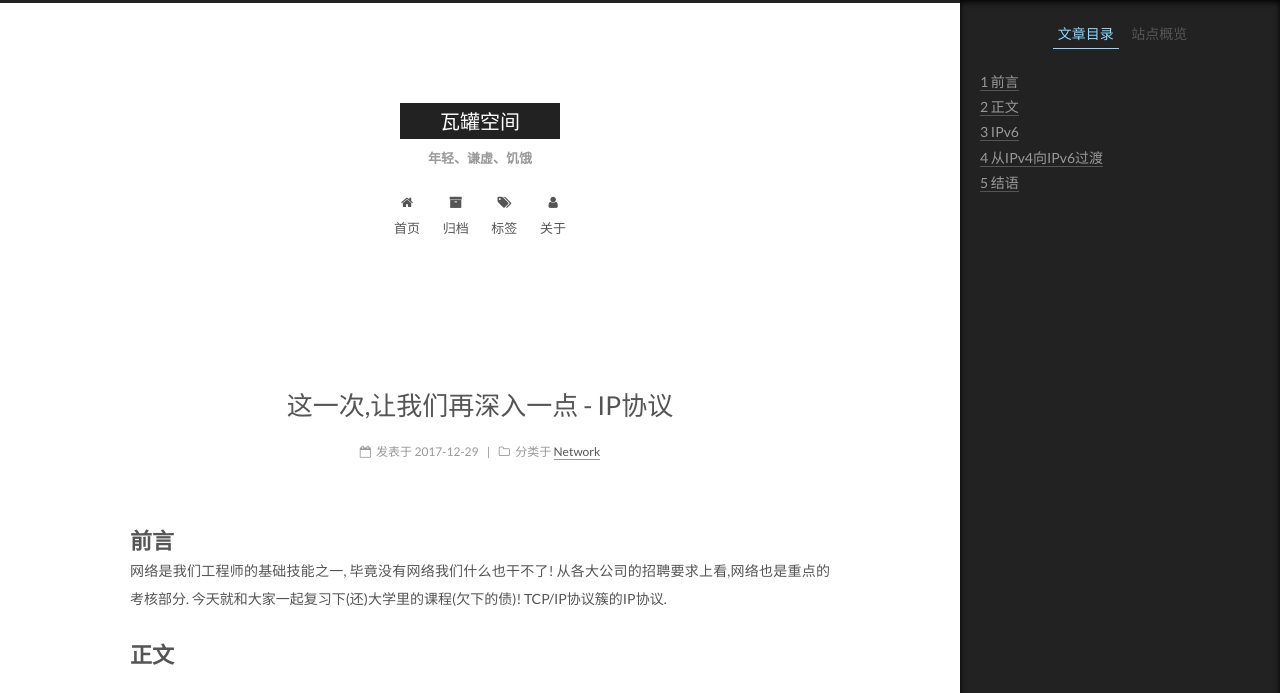
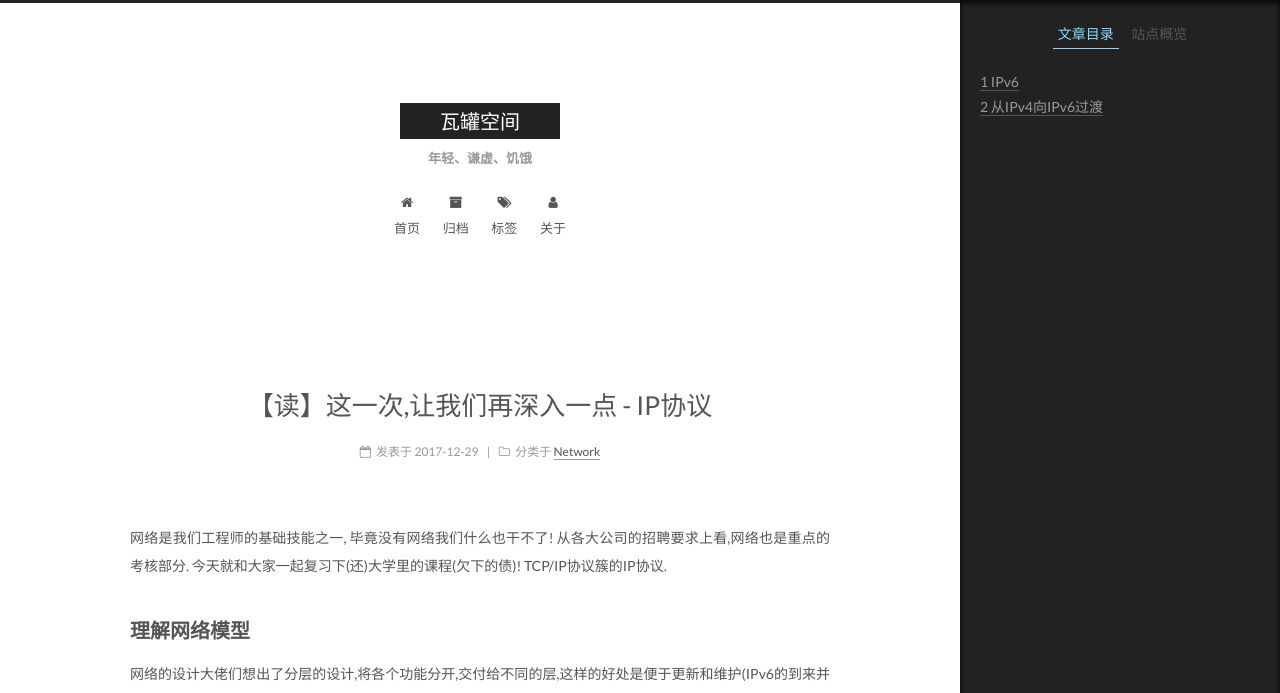
Before and after one commit to niwaguan/niwaguan.github.io, a Jekyll site: the page built from _posts/2017-12-29-ip.md, in a window 1280 px wide and 1400 px high. Shown: the top 693 px of the window. Built offline with Jekyll 4.4.1, drawn with Linux system fonts in a browser that asks for light colours; comment, search, counter and statistics services are not loaded.

Commit message:
style: 调整文章结构

```diff
--- a/_posts/2017-12-29-ip.md
+++ b/_posts/2017-12-29-ip.md
@@ -1,6 +1,6 @@
 ---
 layout: post
-title: 这一次,让我们再深入一点 - IP协议
+title: 【读】这一次,让我们再深入一点 - IP协议
 category:
   - Network
 tags:
@@ -8,11 +8,9 @@ tags:
   - IP协议
 ---
 
-# 前言
-
 网络是我们工程师的基础技能之一, 毕竟没有网络我们什么也干不了! 从各大公司的招聘要求上看,网络也是重点的考核部分. 今天就和大家一起复习下(还)大学里的课程(欠下的债)! TCP/IP协议簇的IP协议.
 
-# 正文
+
 ## 理解网络模型
 网络的设计大佬们想出了分层的设计,将各个功能分开,交付给不同的层,这样的好处是便于更新和维护(IPv6的到来并没有使整个网络重新设计),也便于我们的学习和理解.下面是各个版本的网络体系的结构图:
 ![layers](http://images-for-blog.oss-cn-beijing.aliyuncs.com/2021/11/16/layers.png)
@@ -163,6 +161,6 @@ IPv6数据报由两大部分组成, `基本首部` 和 `有效载荷`.有效载
 ![tunnel](http://images-for-blog.oss-cn-beijing.aliyuncs.com/2021/11/16/tunnel.png)
 
 
-# 结语
+## 结语
 
 关于IP协议,还有很多可以谈的地方, 这里就不再深入了.读完希望你能有一个"明镜一样"的感觉.我们下篇再见.
```
